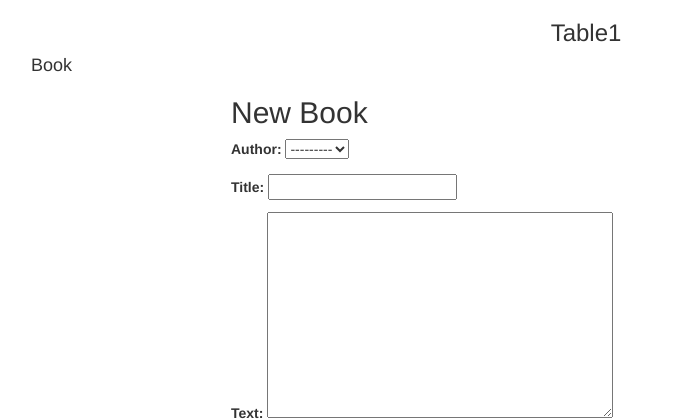
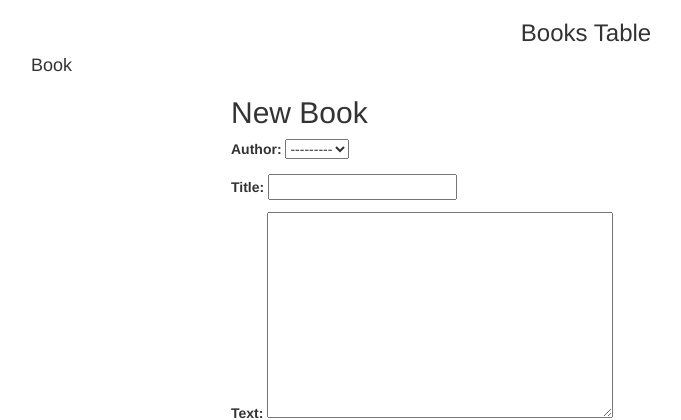
Before and after one commit to NishaUSK/nescodee, a Django app: page /book/new/ in a window 1280 px wide. Shown: the top 420 px of the page, without its empty margins (54-735 px from the left). Run offline with Django 3.2, Linux system fonts and the light colour scheme; some libraries are stand-ins or nearby versions.

Commit message:
[Update]set

```diff
--- a/set/templates/set/base.html
+++ b/set/templates/set/base.html
@@ -21,7 +21,7 @@
   <body>
 
 <div class="container">
-  <h3 class="text-center">Table1</h3>
+  <h3 class="text-center">Books Table</h3>
 
 <h4>Book</h4>
 {% if user.is_authenticated %}
```
Also changed, not shown: set/templates/set/book_detail.html (+1 -6 lines).
